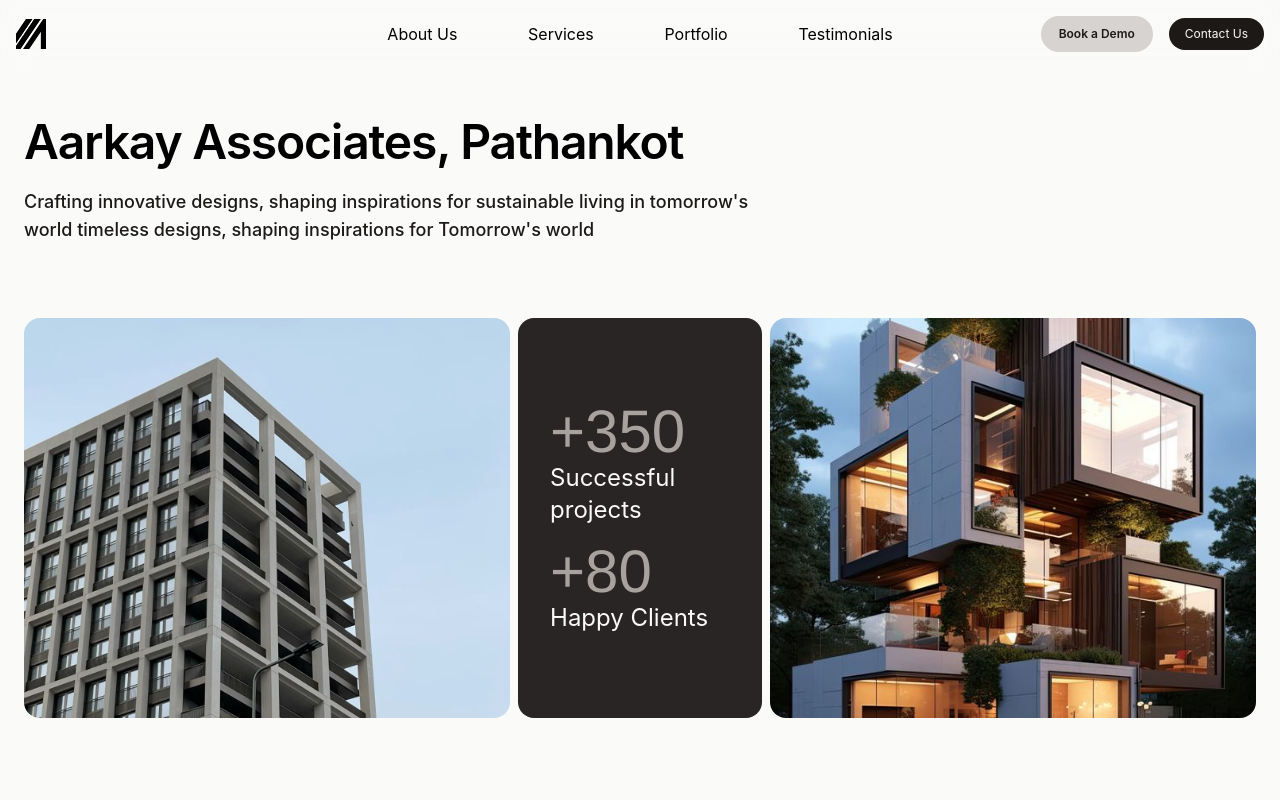
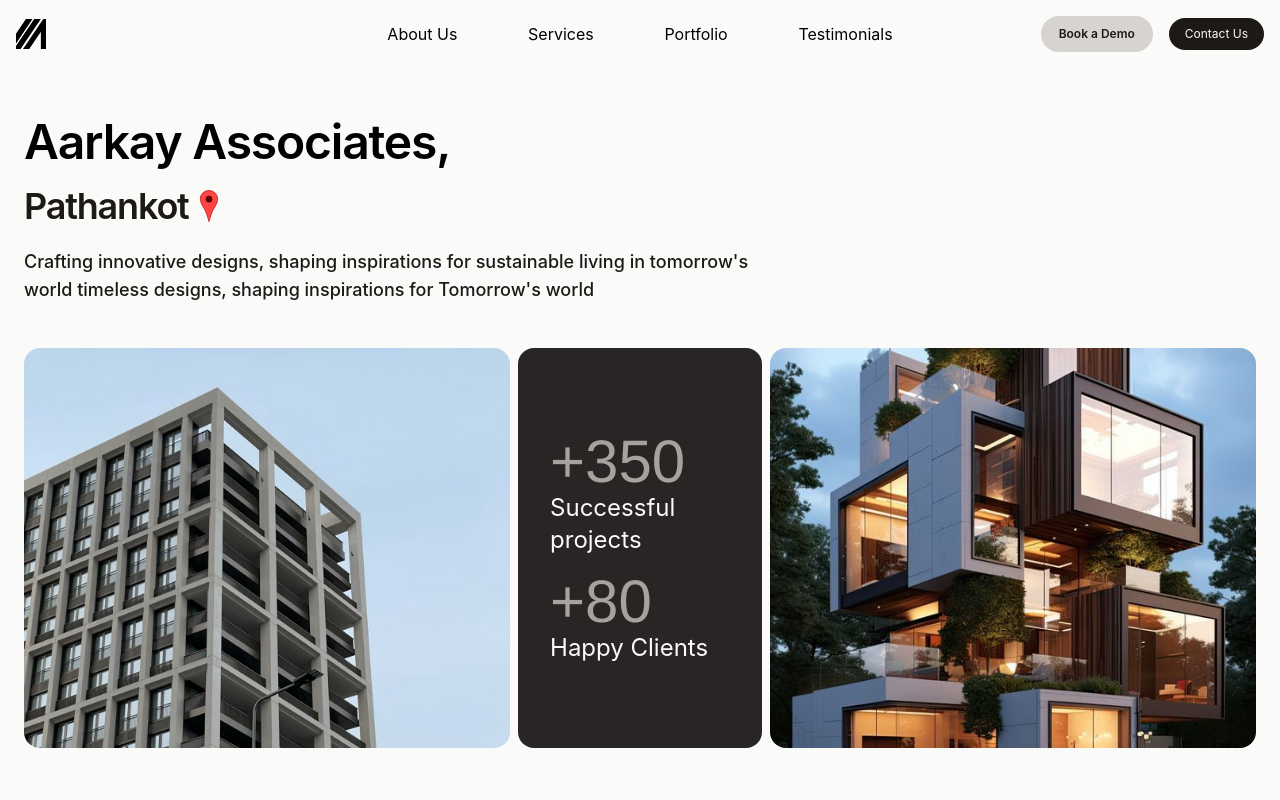
Before and after one commit to RakshitRabugotra/aarkay-associates, a Next.js app: page / in a window 1280 px wide. Shown: the top 800 px of the page. Built offline with nearby package versions, Linux system fonts and the light colour scheme.

Commit message:
feat: add backend initial support, fix styles

```diff
--- a/src/app/globals.css
+++ b/src/app/globals.css
@@ -37,3 +37,7 @@
   user-select: none;
   box-sizing: border-box;
 }
+
+html {
+  scroll-behavior: smooth;
+}
--- a/src/components/Footer.tsx
+++ b/src/components/Footer.tsx
@@ -2,35 +2,13 @@ import Image from "next/image";
 import {
   FIRM_NAME as firmName,
   SOCIALS as socials,
-  SECTIONS as sections,
-  LOGO_DARK,
-  FIRM_NAME,
-  LOGO_LIGHT
+  SECTIONS as sections
 } from "@/constants/constants";
 
 export default function Footer() {
   return (
-    <footer className="z-20 pt-12 pb-4 space-y-10 flex flex-col justify-between md:bg-secondary-50 md:text-stone-50">
-      <div className="flex flex-col gap-10 items-center justify-around md:flex-row-reverse">
-        <iframe
-          src="https://www.google.com/maps/embed?pb=!1m18!1m12!1m3!1d1874.6980851140017!2d75.65471228708525!3d32.27063329373315!2m3!1f0!2f0!3f0!3m2!1i1024!2i768!4f13.1!3m3!1m2!1s0x391c7f5d473c84b3%3A0x5335739bee705d89!2sPathankot%2C%20Punjab%20145001!5e0!3m2!1sen!2sin!4v1712651016874!5m2!1sen!2sin"
-          width="400"
-          height="250"
-          allowFullScreen
-          loading="lazy"
-          referrerPolicy="no-referrer-when-downgrade"
-          className="w-screen border-none px-4 md:w-[60vw]"
-        ></iframe>
-
-        <div className="flex flex-col w-full gap-4 md:w-1/2 p-4">
-
-          <div className="flex flex-row gap-4 justify-around items-center md:border-b-2 md:border-slate-200/30 md:pb-2">
-
-            <div className="hidden md:block">
-              <Image src={LOGO_LIGHT} width={100} height={100} className="aspect-square object-contain w-100 h-100 m-auto" alt={FIRM_NAME + " logo"}/>
-              <span className="m-3 italic">{FIRM_NAME}</span>
-            </div>
-            <nav className="flex flex-wrap justify-center gap-6 font-medium text-gray-500 md:flex-col md:text-gray-200">
+    <footer className="z-20 flex flex-col justify-between space-y-10 pb-4 pt-12">
+      <nav className="flex flex-wrap justify-center gap-6 font-medium text-gray-500">
         {sections.map((section, index) => {
           return (
             <a
@@ -43,9 +21,8 @@ export default function Footer() {
           );
         })}
       </nav>
-          </div>
 
-          <div className="flex justify-center space-x-5 md:justify-around">
+      <div className="flex justify-center space-x-5">
         {socials.map((handle, index) => {
           return (
             <a
@@ -59,14 +36,13 @@ export default function Footer() {
                 alt={handle.name}
                 width={30}
                 height={30}
-                    className="aspect-square md:bg-stone-50 md:rounded-full md:w-8 md:h-8 md:p-1"
+                className="aspect-square md:h-8 md:w-8 md:rounded-full md:bg-stone-50 md:p-1"
               />
             </a>
           );
         })}
       </div>
-        </div>
-      </div>
+
       <p className="text-center font-medium text-gray-700">
         &copy; 2024 {firmName}. All rights reserved.
       </p>
--- a/src/components/Hero/Hero.tsx
+++ b/src/components/Hero/Hero.tsx
@@ -9,12 +9,29 @@ import Section from "@components/Section";
 // Constants
 import { BUILDINGS_IMG } from "@constants";
 import { animated, useSpring, useInView } from "react-spring";
-import { useEffect } from "react";
 
 export default function Hero() {
+
+  const [ref, springs] = useInView(() => ({
+    from: { transform: "translateY(10%)", opacity: 0, color: "rgb(239 68 68 / 1)" },
+    to: { transform: "translateX(0%)", opacity: 1, color: "rgb(28 25 23 / 1)" }
+  }), {});
+
   return (
     <Section id="hero-section">
-      <Heading className="md:mt-8">{"Aarkay Associates, Pathankot"}</Heading>
+      <Heading className="md:mt-8">
+        {"Aarkay Associates, "} <br/>
+        <animated.div className="inline-flex text-4xl text-stone-9" ref={ref} style={springs}>
+          {"Pathankot"}
+          <Image
+            src={"/assets/misc/pin.svg"}
+            width={100}
+            height={100}
+            alt={"map-pin"}
+            className={"m-auto aspect-square h-10 w-10 p-1"}
+          />
+        </animated.div>
+      </Heading>
 
       <p className="text-lg font-medium text-stone-900 md:max-w-[60vw]">
         {
@@ -35,7 +52,7 @@ export default function Hero() {
         />
         <div
           className={
-            "flex flex-col gap-4 justify-center rounded-2xl bg-stone-800 p-8 text-stone-50 md:w-1/5"
+            "flex flex-col justify-center gap-4 rounded-2xl bg-stone-800 p-8 text-stone-50 md:w-1/5"
           }
         >
           <div className={"flex flex-col flex-wrap text-2xl"}>
@@ -78,27 +95,26 @@ function CountUpInView({
   /* Animate the number */
   const { number } = useSpring({
     from: { number: 0 },
-    to: {number: num},
+    to: { number: num },
     delay: 0,
     config: { mass: 1, tension: 20, friction: 7 }
   });
 
   // Animate when in view
-  const [ref, springs] = useInView(
-    () => ({
-      from: {
-        opacity: 0.5,
-        y: 100,
-      },
-      to: {
-        opacity: 1,
-        y: 0,
-      },
-  }))
+  const [ref, springs] = useInView(() => ({
+    from: {
+      opacity: 0.5,
+      y: 100
+    },
+    to: {
+      opacity: 1,
+      y: 0
+    }
+  }));
 
   return (
     <animated.span ref={ref} className={className} style={springs}>
       {number.to((_num) => _num.toFixed(0))}
     </animated.span>
-  )
+  );
 }
--- a/src/components/Navbar.tsx
+++ b/src/components/Navbar.tsx
@@ -113,7 +113,7 @@ export default function Navbar() {
                 onClick={() => setShowMenu((prev) => false)}
                 key={index}
                 style={props}
-                className="text-3xl underline underline-offset-4 font-medium uppercase p-2 rounded-xl text-stone-900"
+                className="text-3xl font-semibold uppercase p-2 rounded-xl text-stone-900"
               >
                 {sections[index].name}
               </animated.a>
--- a/src/components/Testimonials/Testimonials.tsx
+++ b/src/components/Testimonials/Testimonials.tsx
@@ -72,7 +72,7 @@ function Slide({ rating, statement, username }: TestimonialCard) {
       <div className="w-full text-left">{ratingArray}
       </div>
       <div>&quot;{statement}&quot;</div>
-      <div className="px-2 text-lg font-medium text-black italic font-sans">— {username}</div>
+      <div className="display px-2 text-xl font-medium text-black font-sans">— {username}</div>
     </div>
   );
 }
--- a/tailwind.config.ts
+++ b/tailwind.config.ts
@@ -13,56 +13,6 @@ const config: Config = {
       fontFamily: {
         sans: ["Inter", "Helvetica Neue", "sans-serif"],
         display: ["Jockey One", "Helvetica", "serif"],
-      },
-      colors: {
-        primary: {
-          50: "#cfc9ed",
-          100: "#beb6e7",
-          200: "#ada3e0",
-          300: "#9c90da",
-          400: "#8b7dd4",
-          500: "#7a6acd",
-          600: "#6957c7",
-          700: "#5844c1",
-          800: "#4e3bb0",
-          900: "#46349d"
-        },
-        secondary: {
-          50: "#000a13",
-          100: "#fffcfa",
-          200: "#feeee1",
-          300: "#fde0c9",
-          400: "#fdd2b0",
-          500: "#fcc497",
-          600: "#fbb67e",
-          700: "#faa966",
-          800: "#f99b4d",
-          900: "#f98d34"
-        },
-        tertiary: {
-          50: "#0467fb",
-          100: "#035ce2",
-          200: "#0352c9",
-          300: "#0348b0",
-          400: "#023e97",
-          500: "#02337e",
-          600: "#022964",
-          700: "#011f4b",
-          800: "#011532",
-          900: "#000a19"
-        },
-        accent: {
-          50: "#fbc1d5",
-          100: "#f9a9c5",
-          200: "#f791b5",
-          300: "#f679a5",
-          400: "#f46295",
-          500: "#f24a85",
-          600: "#f13275",
-          700: "#ef1a65",
-          800: "#e01059",
-          900: "#c80e4f"
-        }
       }
     }
   }
--- a/tsconfig.json
+++ b/tsconfig.json
@@ -20,6 +20,7 @@
     "paths": {
       "@/*": ["./src/*"],
       "@components/*": ["./src/components/*"],
+      "@supabase/*": ["./src/utils/supabase/*"],
       "@constants": ["./src/constants/constants.ts"],
     }
   },
```
Also changed, not shown: middleware.ts (added, +20 -0 lines), src/utils/supabase/client.ts (added, +7 -0 lines), src/utils/supabase/middleware.ts (added, +78 -0 lines), src/utils/supabase/server.ts (added, +36 -0 lines), public/assets/misc/pin.svg (added). Lines whose indentation alone changed are shown as unchanged.
